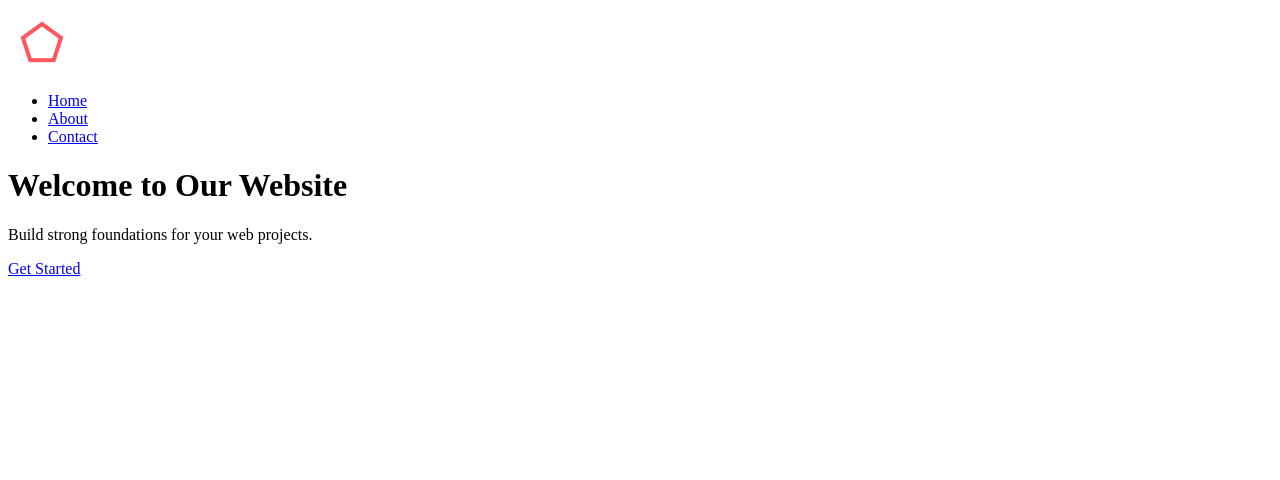
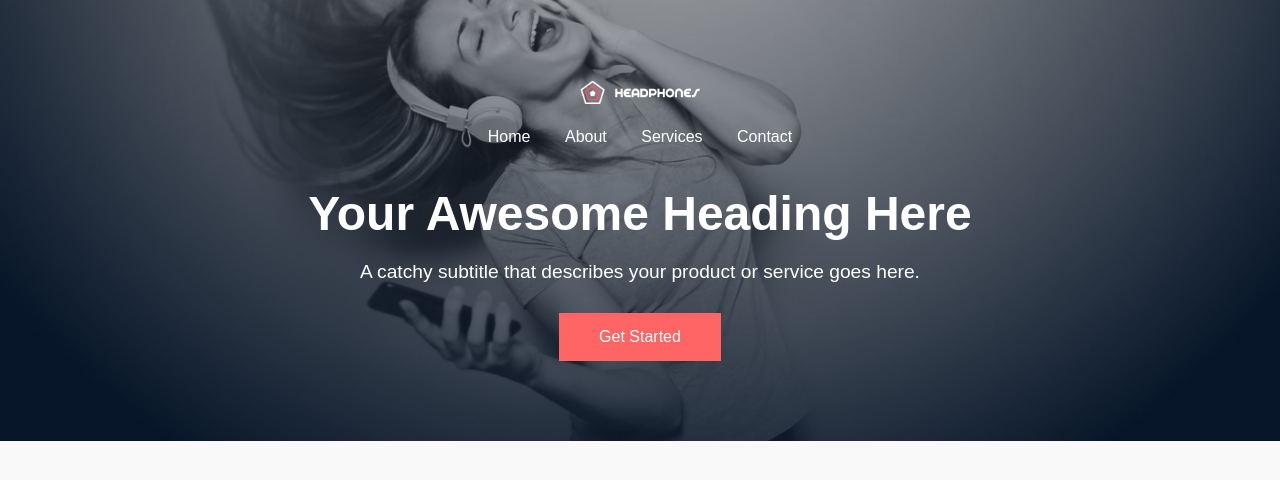
Before and after one commit to Lazihardworker/alx_html_css, a plain HTML site: page headphones/index.html in a window 1280 px wide. Drawn offline with Linux system fonts and the light colour scheme.

Commit message:
creating the header/hero piece

```diff
--- a/headphones/index.html
+++ b/headphones/index.html
@@ -1,29 +1,29 @@
 <!DOCTYPE html>
 <html lang="en">
 <head>
-  <meta charset="UTF-8">
-  <meta name="viewport" content="width=device-width, initial-scale=1.0">
+  <meta charset="UTF-8" />
+  <meta name="viewport" content="width=device-width, initial-scale=1.0"/>
   <title>Hero Section</title>
-  <link rel="stylesheet" href="0-styles.css">
+  <link rel="stylesheet" href="styles.css" />
 </head>
 <body>
-  <header class="hero">
+
+  <header>
     <div class="container">
-      <nav class="navbar">
-        <img src="images/logo_headphones.png" alt="Logo" class="logo">
-        <ul class="nav-menu">
-          <li><a href="#">Home</a></li>
-          <li><a href="#">About</a></li>
-          <li><a href="#">Contact</a></li>
-        </ul>
+      <img src="images/logo_headphones.png" alt="Logo" class="logo">
+
+      <nav>
+        <a href="#">Home</a>
+        <a href="#">About</a>
+        <a href="#">Services</a>
+        <a href="#">Contact</a>
       </nav>
 
-      <div class="hero-content">
-        <h1>Welcome to Our Website</h1>
-        <p>Build strong foundations for your web projects.</p>
-        <a href="#" class="btn-primary">Get Started</a>
-      </div>
+      <h1>Your Awesome Heading Here</h1>
+      <p>A catchy subtitle that describes your product or service goes here.</p>
+      <button>Get Started</button>
     </div>
   </header>
+
 </body>
 </html>
--- a/headphones/styles.css
+++ b/headphones/styles.css
@@ -1,115 +1,113 @@
-/* reset.css */
+/* Reset styling */
 * {
   margin: 0;
   padding: 0;
   box-sizing: border-box;
 }
-ul {
-  list-style: none;
-}
-a {
-  text-decoration: none;
-  color: inherit;
-}
+
+/* CSS Variables for easy maintenance */
 :root {
-  --primary-color: #007bff;
-  --dark-color: #222;
-  --light-color: #f9f9f9;
-  --font-stack: 'Arial', sans-serif;
+  --primary-color: #FF6565;
+  --text-color: #ffffff;
+  --max-width: 1000px;
+  --button-opacity-hover: 0.9;
 }
 
+/* General body styling */
 body {
-  font-family: var(--font-stack);
-  background-color: var(--light-color);
-  color: var(--dark-color);
+  font-family: 'Source Sans Pro', sans-serif;
+  color: var(--text-color);
+  background-color: #f9f9f9;
 }
 
-.container {
-  width: 90%;
-  max-width: 1200px;
-  margin: auto;
-  padding: 20px 0;
+/* Header styling */
+header {
+  background: url('images/headphones_hero_1.jpg') center/cover no-repeat;
+  text-align: center;
+  padding: 80px 20px;
 }
 
-.hero {
-  background-image: url('../images/headphones_hero_1.jpg');
-  background-size: cover;
-  background-position: center;
-  min-height: 100vh;
-  color: white;
-  position: relative;
-  display: flex;
-  align-items: center;
+header .container {
+  max-width: var(--max-width);
+  margin: 0 auto;
 }
 
-navbar {
-  display: flex;
-  justify-content: space-between;
-  align-items: center;
-  padding-bottom: 40px;
-}
-
+/* Logo */
 .logo {
-  height: 40px;
-}
-
-.nav-menu {
-  display: flex;
-  gap: 20px;
-}
-
-.nav-menu li a {
-  font-weight: bold;
-  color: white;
-  transition: opacity 0.3s ease;
-}
-.nav-menu li a:hover {
-  opacity: 0.7;
-}
-
-.hero-content {
-  max-width: 600px;
-}
-
-.hero-content h1 {
-  font-size: 3rem;
-  margin-bottom: 10px;
-}
-
-.hero-content p {
-  font-size: 1.2rem;
+  width: 120px;
   margin-bottom: 20px;
 }
 
-.btn-primary {
+/* Navigation links */
+nav {
+  margin-bottom: 40px;
+}
+
+nav a {
+  color: var(--text-color);
+  margin: 0 15px;
+  text-decoration: none;
+  font-size: 1rem;
+  transition: color 0.3s ease;
+}
+
+nav a:hover,
+nav a:active {
+  color: var(--primary-color);
+}
+
+/* Heading */
+header h1 {
+  font-size: 3rem;
+  margin-bottom: 20px;
+}
+
+/* Subheading */
+header p {
+  font-size: 1.2rem;
+  margin-bottom: 30px;
+}
+
+/* Button */
+header button {
   background-color: var(--primary-color);
-  color: white;
-  padding: 12px 20px;
-  border-radius: 4px;
-  display: inline-block;
-  font-weight: bold;
-  transition: background 0.3s ease;
+  color: var(--text-color);
+  border: none;
+  padding: 15px 40px;
+  font-size: 1rem;
+  cursor: pointer;
+  transition: opacity 0.3s ease;
 }
-.btn-primary:hover {
-  background-color: #0056b3;
+
+header button:hover,
+header button:active {
+  opacity: var(--button-opacity-hover);
 }
-@media (max-width: 768px) {
-  .navbar {
-    flex-direction: column;
-    align-items: flex-start;
+
+/* Responsive for mobile (≤480px) */
+@media (max-width: 480px) {
+  header {
+    padding: 60px 10px;
   }
 
-  .nav-menu {
+  nav {
+    display: flex;
     flex-direction: column;
-    gap: 10px;
-    padding-top: 10px;
   }
 
-  .hero-content h1 {
+  nav a {
+    margin: 10px 0;
+  }
+
+  header h1 {
     font-size: 2rem;
   }
 
-  .hero-content p {
+  header p {
     font-size: 1rem;
   }
+
+  header button {
+    width: 100%;
+  }
 }
```
Also changed, not shown: 1 other file.
